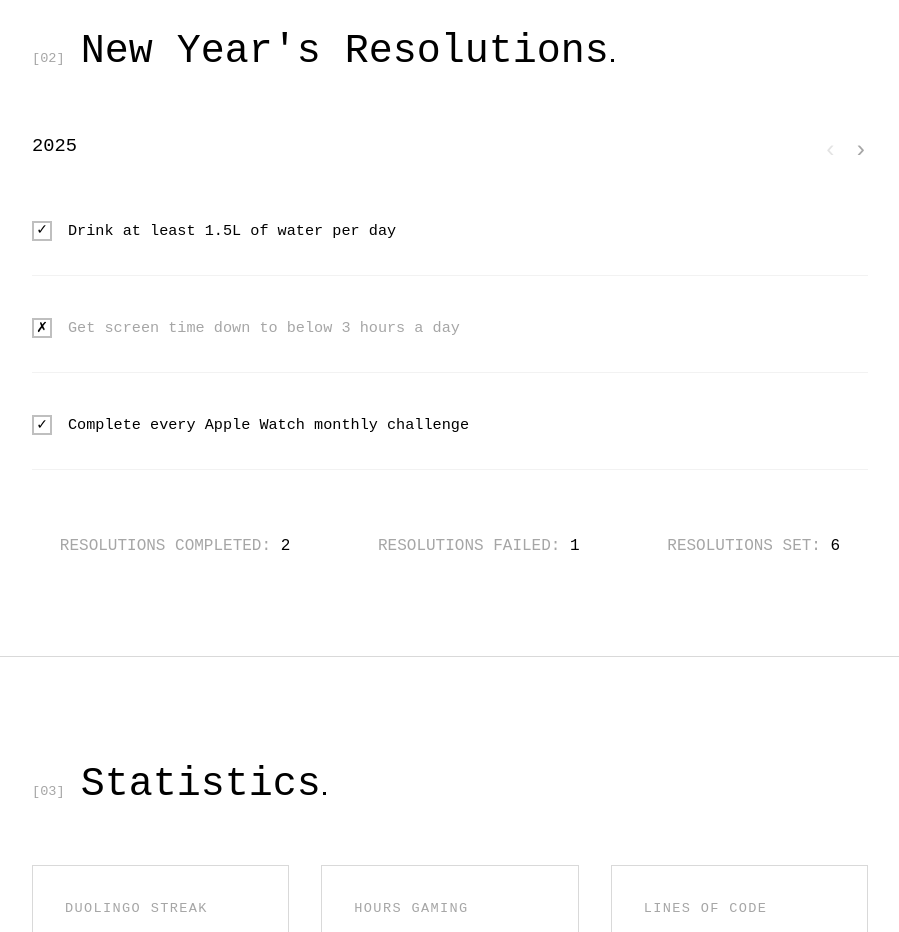
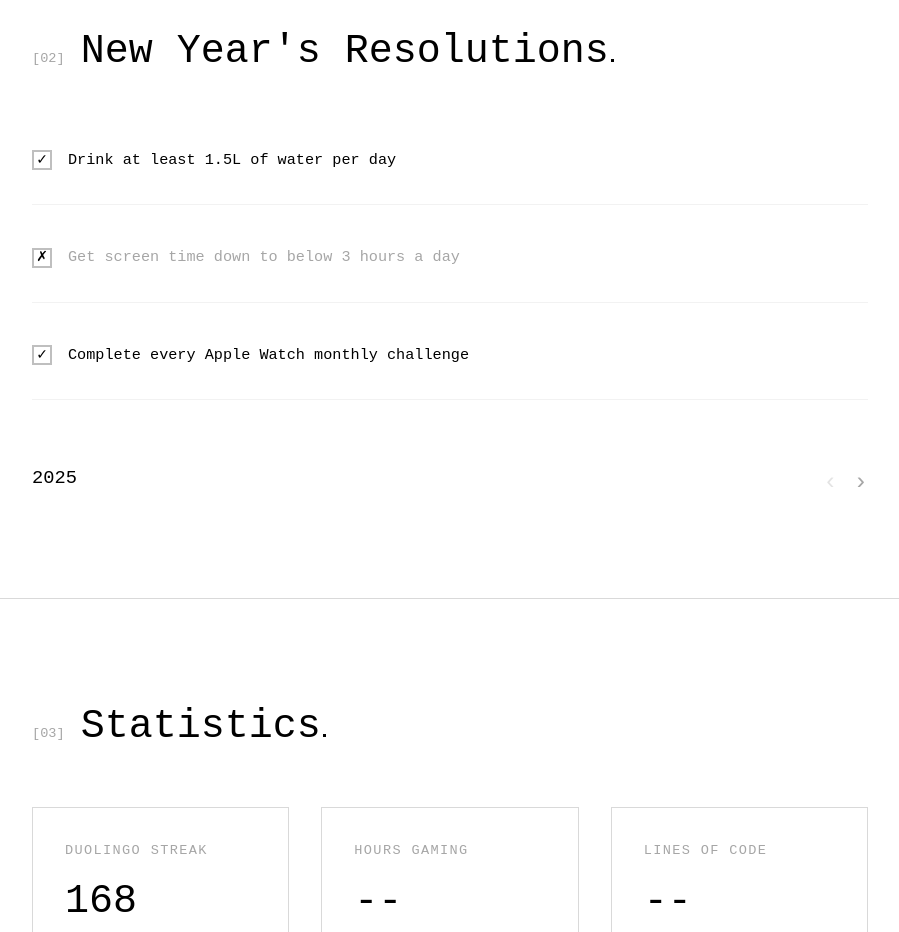
Before and after one commit to holtalex/Personal-site, a plain HTML site: page index.html in a window 1280 px wide. Shown: the part 1880-2812 px from the top of the page, without its empty margins (190-1089 px from the left). Drawn offline with Linux system fonts and the light colour scheme; no server answers.

Commit message:
Move resolutions year nav arrows to below resolutions list

```diff
--- a/home/styles-home.css
+++ b/home/styles-home.css
@@ -120,6 +120,10 @@
 .section-title {
     font-size: clamp(1.5rem, 4vw, 2.5rem);
     font-weight: 400;
+}
+
+.resolutions-nav-container {
+    margin-top: 4rem;
 }
 
 .year-nav-container {
--- a/index.html
+++ b/index.html
@@ -124,22 +124,14 @@
                 <h2 class="section-title">
                     New Year's Resolutions<span class="cursor"></span></h2>
             </div>
-            <div class="resolutions-nav-container">
-                <div class="year-nav-container">
-                    <h3><span id="current-year">2025</span></h3>  <!-- Update the year here too for the default year -->
-                    <div class="year-nav-arrows">
-                        <span class="year-nav" id="prev-year">‹</span>
-                        <span class="year-nav" id="next-year">›</span>
-                    </div>
-                </div>
-            </div>
+
 
             <div class="resolutions-list" id="resolutions-2025">
                 <!-- To mark as complete: add class="completed" to the resolution-item -->
                 <!-- To mark as failed: add class="failed" to the resolution-item -->
                 <!-- To reset: remove the class -->
 
-                <!-- To ad new years, duplicate the div, then update the scripts.js file (see top of that file) -->
+                <!-- To ad new years, duplicate the div, then update the scripts.js file -->
                 <div class="resolution-item completed">
                     <div class="resolution-checkbox"></div>
                     <div class="resolution-text">Drink at least 1.5L of water per day</div>
@@ -168,18 +160,13 @@
                 </div>
             </div>
 
-            <div class="resolutions-stats">
-                <div class="resolutions-stats-item">
-                    <span class="resolutions-stats-label">RESOLUTIONS COMPLETED:</span>
-                    <span class="resolutions-stats-value">2</span>
-                </div>
-                <div class="resolutions-stats-item">
-                    <span class="resolutions-stats-label">RESOLUTIONS FAILED:</span>
-                    <span class="resolutions-stats-value">1</span>
-                </div>
-                <div class="resolutions-stats-item">
-                    <span class="resolutions-stats-label">RESOLUTIONS SET:</span>
-                    <span class="resolutions-stats-value">6</span>
+            <div class="resolutions-nav-container">
+                <div class="year-nav-container">
+                    <h3><span id="current-year">2025</span></h3>  <!-- Update the year here too for the default year -->
+                    <div class="year-nav-arrows">
+                        <span class="year-nav" id="prev-year">‹</span>
+                        <span class="year-nav" id="next-year">›</span>
+                    </div>
                 </div>
             </div>
         </div>
```
